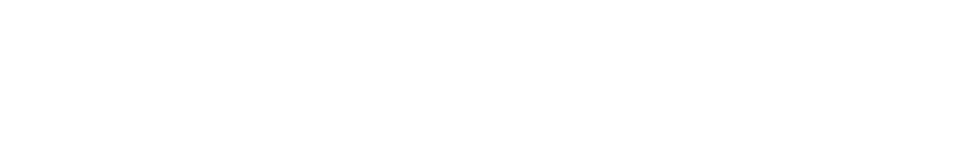
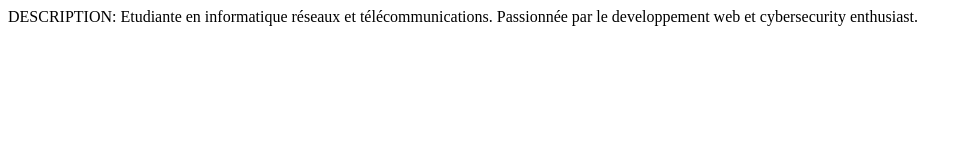
Before and after one commit to corigit/gitmistake, a plain HTML site: page index.html in a window 1280 px wide. Shown: the whole page, without its empty margins (0-972 px from the left). Drawn offline with Linux system fonts and the light colour scheme.

Commit message:
mise en place de la section description

```diff
--- a/index.html
+++ b/index.html
@@ -7,6 +7,8 @@
     <title>Document</title>
 </head>
 <body>
-
+    DESCRIPTION:
+    Etudiante en informatique réseaux et télécommunications.
+    Passionnée par le developpement web et cybersecurity enthusiast.
 </body>
 </html>
```
